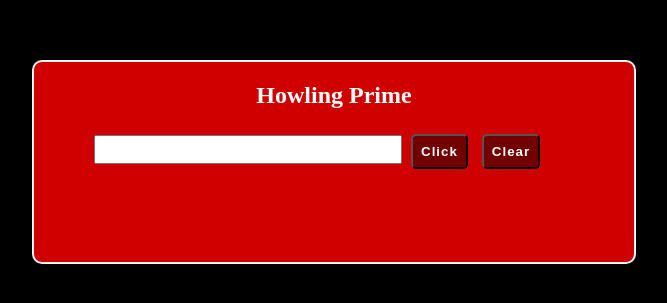
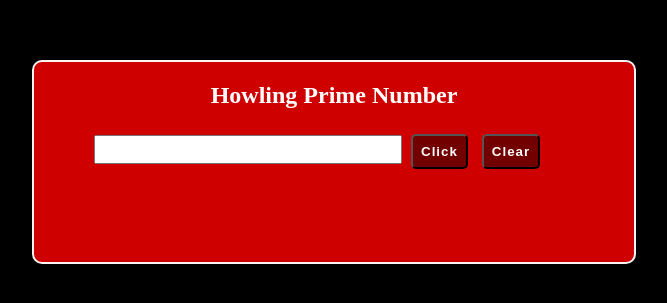
Before and after one commit to nileshlaxmi/howling-prime, a plain HTML site: page single/index.html in a window 1280 px wide. Shown: the part 121-424 px from the top of the page, without its empty margins (306-973 px from the left). Drawn offline with Linux system fonts and the light colour scheme.

Commit message:
Updated h2 and title

```diff
--- a/single/index.html
+++ b/single/index.html
@@ -5,14 +5,14 @@
     <meta name="viewport" content="width=device-width, initial-scale=1.0">
     <meta http-equiv="X-UA-Compatible" content="ie=edge">
     <!--Change title for new challenge-->
-    <title>Howling Prime</title>
+    <title>Howling Prime Number</title>
     <link rel="stylesheet" href="css/style.css">
 </head>
 <body>
     <div id="outer">
         <div id="inner">
             <!--Change h2 for new challenge-->
-            <h2>Howling Prime</h2>
+            <h2>Howling Prime Number</h2>
             <input type="text" id="ipText">
             <button onclick="clickFunction()">Click</button>
             <button onclick="clearFields()">Clear</button>
```
